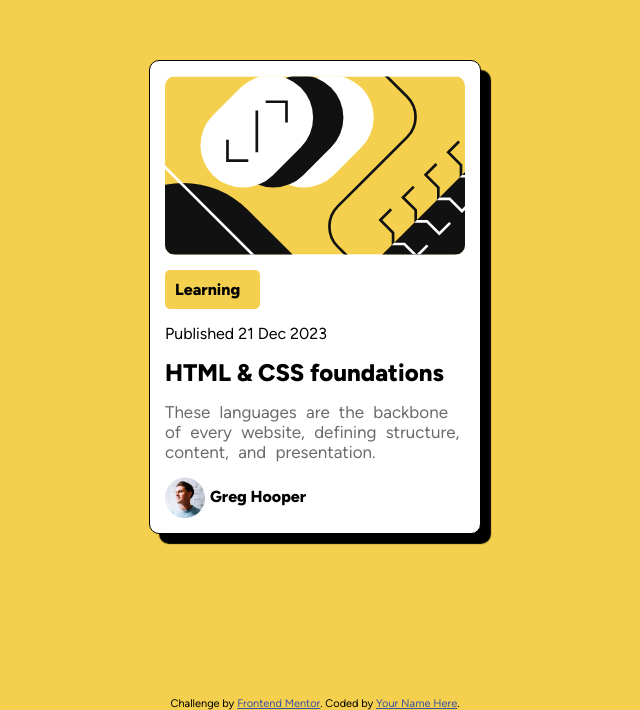
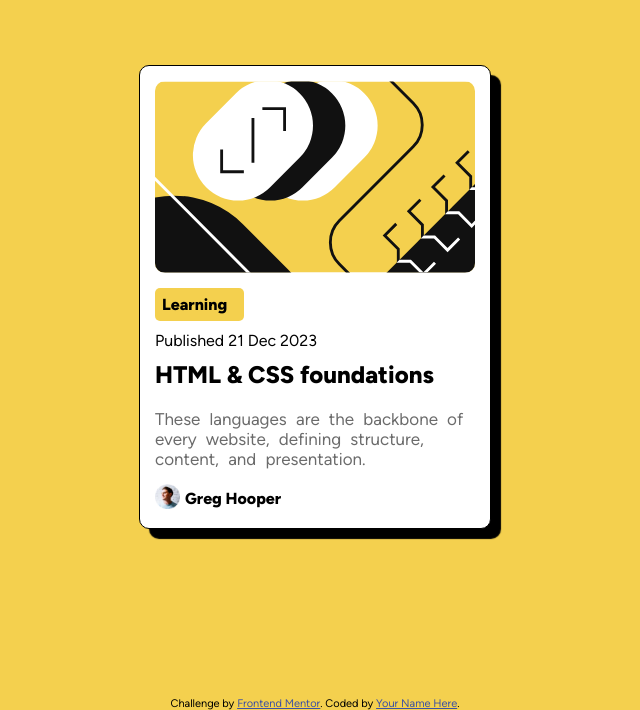
Before and after one commit to MuhReski287/blog-preview-card, a plain HTML site: page index.html in a window 1280 px wide. Shown: the part 103-813 px from the top of the page, without its empty margins (325-965 px from the left). Drawn offline with Linux system fonts and the light colour scheme.

Commit message:
Update margin index.html

```diff
--- a/index.html
+++ b/index.html
@@ -65,12 +65,12 @@
     .content{
       background-color: hsl(0, 0%, 100%);
       border-radius: 10px;
-      width: 300px;
+      width: 320px;
       padding: 15px;
       display: flex;
       flex-direction: column;
       justify-content: center;
-      row-gap: 15px;
+      row-gap: 10px;
       box-shadow: 10px 10px 1px black;
       border: 1px solid black;
       box-sizing: content-box;
@@ -79,16 +79,20 @@
 
     .ill {
       border-radius: 10px;
-      width: 300px;
+      width: 320px;
+
+      margin: auto;
 
     }
 
     .tag{
       background-color: hsl(47, 88%, 63%);
       width: 75px;
-      padding: 10px;
+      font-size: 18;
+      padding: 7px;
       border-radius: 5px;
       font-weight: 800;
+      margin-top: 5px;
 
     }
 
@@ -100,11 +104,13 @@
     h1{
       font-size: 24px;
       font-weight: 800;
+      margin-bottom: 10px;
     }
 
     h1 a{
       text-decoration: none;
       color: black;
+
     }
 
     a:hover{
@@ -120,15 +126,18 @@
     .person{
       display: flex;
       flex-direction: row;
+      margin-top: 5px;
     }
 
     .person img{
-      width: 40px;
+      width: 25px;
+      height: 25px;
     }
 
     .name{
-      margin: 10px 5px;
+      margin: 5px;
       font-weight: 800;
+      font-size: 14;
     }
 
   </style>
@@ -167,5 +176,6 @@
 
   </div></footer>
 
+
 </body>
 </html>
```
